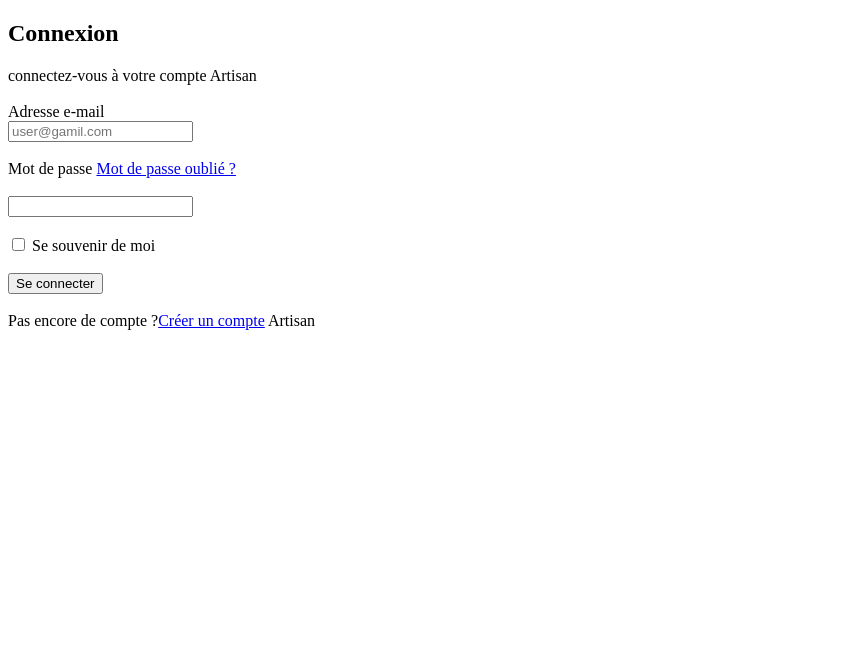
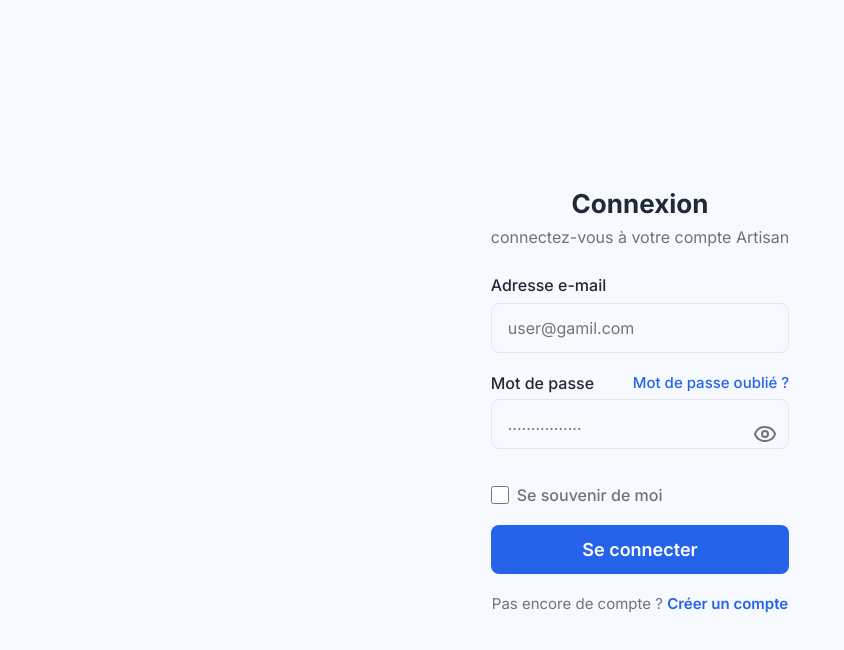
Before and after one commit to MDJ228/Artisan-hub, a plain HTML site: page Connexion.html in a window 1280 px wide. Shown: the whole page, without its empty margins (0-844 px from the left). Drawn offline with nearby package versions, Linux system fonts and the light colour scheme.

Commit message:
Mon troisième commit

```diff
--- a/Connexion.css
+++ b/Connexion.css
@@ -0,0 +1,317 @@
+* {
+    margin: 0;
+    padding: 0;
+    box-sizing: border-box;
+}
+
+body {
+    min-height: 100vh;
+    display: flex;
+    justify-content: center;
+    align-items: center;
+    background-color: #f6fafe;
+    padding: 16px;
+    font-family: 'Inter', sans-serif;
+}
+
+.container {
+    width: 100%;
+    display: flex;
+    justify-content: center;
+}
+
+.form-box {
+    background-color: #ffffff;
+    width: 100%;
+    max-width: 420px;
+    padding: 32px;
+    border-radius: 12px;
+    box-shadow: 0 4px 20px rgba(37, 99, 235, 0.1);
+}
+
+h2 {
+    color: #1f2937;
+    font-size: 20px;
+    font-weight: 700;
+    text-align: center;
+    margin-bottom: 6px;
+}
+
+.subtitle {
+    font-size: 14px;
+    color: #6b7280;
+    text-align: center;
+    margin-bottom: 24px;
+}
+
+label {
+    display: block;
+    font-size: 14px;
+    font-weight: 500;
+    color: #1f2937;
+    margin-bottom: 6px;
+    user-select: none;
+}
+
+input[type="email"],
+input[type="password"],
+input[type="text"] {
+    width: 100%;
+    padding: 10px 14px;
+    border: 1.5px solid #e5e7eb;
+    border-radius: 8px;
+    background-color: #f6fafe;
+    font-size: 14px;
+    font-family: 'Inter', sans-serif;
+    color: #1f2937;
+    margin-bottom: 16px;
+    outline: none;
+    transition: border 0.2s;
+}
+
+input[type="email"]:focus,
+input[type="password"]:focus,
+input[type="text"]:focus {
+    border-color: #2563eb;
+    background-color: #ffffff;
+    box-shadow: 0 0 0 3px rgba(37, 99, 235, 0.15);
+}
+
+/* Label + lien "Mot de passe oublié" sur la même ligne */
+.label-row {
+    display: flex;
+    justify-content: space-between;
+    align-items: center;
+    margin-bottom: 6px;
+}
+
+.label-row label {
+    margin-bottom: 0;
+}
+
+.label-row a {
+    font-size: 13px;
+    color: #2563eb;
+    text-decoration: none;
+    font-weight: 500;
+}
+
+.label-row a:hover {
+    text-decoration: underline;
+}
+
+/* Champ mot de passe avec icône */
+.input-group {
+    position: relative;
+    margin-bottom: 16px;
+}
+
+.input-group input {
+    margin-bottom: 0;
+    padding-right: 42px;
+}
+
+.toggle-password {
+    position: absolute;
+    right: 12px;
+    top: 50%;
+    transform: translateY(-50%);
+    cursor: pointer;
+    color: #6b7280;
+    transition: color 0.2s;
+    display: flex;
+    align-items: center;
+}
+
+.toggle-password:hover {
+    color: #2563eb;
+}
+
+/* Case à cocher */
+.remember-me {
+    display: flex;
+    align-items: center;
+    gap: 8px;
+    margin-bottom: 20px;
+}
+
+.remember-me input[type="checkbox"] {
+    width: 16px;
+    height: 16px;
+    accent-color: #2563eb;
+    margin: 0;
+}
+
+.remember-me label {
+    margin: 0;
+    font-size: 14px;
+    color: #6b7280;
+}
+
+button {
+    width: 100%;
+    padding: 12px;
+    border-radius: 8px;
+    border: none;
+    background-color: #2563eb;
+    color: #ffffff;
+    font-size: 16px;
+    font-weight: 600;
+    font-family: 'Inter', sans-serif;
+    cursor: pointer;
+    transition: background-color 0.2s;
+    user-select: none;
+}
+
+button:hover {
+    background-color: #1e40af;
+}
+
+.register-link {
+    text-align: center;
+    font-size: 14px;
+    color: #6b7280;
+    margin-top: 16px;
+}
+
+.register-link a {
+    color: #2563eb;
+    text-decoration: none;
+    font-weight: 600;
+}
+
+.register-link a:hover {
+    text-decoration: underline;
+}
+
+/* Désactiver sélection */
+h2, label, button, .subtitle, .register-link {
+    user-select: none;
+}
+
+/* Responsive */
+.form-box {
+    background-color: #ffffff;
+    width: 100%;
+    max-width: 500px; /* ← plus large */
+    padding: 48px;    /* ← plus d'espace intérieur */
+    border-radius: 12px;
+    box-shadow: 0 4px 20px rgba(37, 99, 235, 0.1);
+}
+
+h2 {
+    color: #1f2937;
+    font-size: 26px;   /* ← plus grand */
+    font-weight: 700;
+    text-align: center;
+    margin-bottom: 8px;
+}
+
+.subtitle {
+    font-size: 16px;   /* ← plus grand */
+    color: #6b7280;
+    text-align: center;
+    margin-bottom: 28px;
+}
+
+label {
+    display: block;
+    font-size: 16px;   /* ← plus grand */
+    font-weight: 500;
+    color: #1f2937;
+    margin-bottom: 8px;
+    user-select: none;
+}
+
+input[type="email"],
+input[type="password"],
+input[type="text"] {
+    width: 100%;
+    padding: 14px 16px; /* ← plus de padding */
+    border: 1.5px solid #e5e7eb;
+    border-radius: 8px;
+    background-color: #f6fafe;
+    font-size: 16px;    /* ← plus grand */
+    font-family: 'Inter', sans-serif;
+    color: #1f2937;
+    margin-bottom: 20px;
+    outline: none;
+    transition: border 0.2s;
+}
+
+input[type="email"]:focus,
+input[type="password"]:focus,
+input[type="text"]:focus {
+    border-color: #2563eb;
+    background-color: #ffffff;
+    box-shadow: 0 0 0 3px rgba(37, 99, 235, 0.15);
+}
+
+.label-row a {
+    font-size: 15px;   /* ← plus grand */
+    color: #2563eb;
+    text-decoration: none;
+    font-weight: 500;
+}
+
+.remember-me input[type="checkbox"] {
+    width: 18px;       /* ← plus grand */
+    height: 18px;
+    accent-color: #2563eb;
+    margin: 0;
+}
+
+.remember-me label {
+    margin: 0;
+    font-size: 16px;   /* ← plus grand */
+    color: #6b7280;
+}
+
+button {
+    width: 100%;
+    padding: 14px;     /* ← plus de padding */
+    border-radius: 8px;
+    border: none;
+    background-color: #2563eb;
+    color: #ffffff;
+    font-size: 18px;   /* ← plus grand */
+    font-weight: 600;
+    font-family: 'Inter', sans-serif;
+    cursor: pointer;
+    transition: background-color 0.2s;
+    user-select: none;
+}
+
+button:hover {
+    background-color: #1e40af;
+}
+
+.register-link {
+    text-align: center;
+    font-size: 15px;   /* ← plus grand */
+    color: #6b7280;
+    margin-top: 20px;
+}
+
+/* Responsive */
+@media (max-width: 480px) {
+    .form-box {
+        padding: 32px 20px;
+    }
+
+    h2 {
+        font-size: 22px;
+    }
+
+    input[type="email"],
+    input[type="password"],
+    input[type="text"] {
+        font-size: 15px;
+        padding: 12px 14px;
+    }
+
+    button {
+        font-size: 16px;
+        padding: 12px;
+    }
+}
--- a/Connexion.html
+++ b/Connexion.html
@@ -5,28 +5,48 @@
     <meta name="viewport" content="width=device-width, initial-scale=1.0">
     <title>Connexion_ARTISAN-HUB</title>
     <link rel="stylesheet" href="Connexion.css">
+    <link href="https://fonts.googleapis.com/css2?family=Inter:wght@400;500;600;700&display=swap" rel="stylesheet">
+    <script src="https://unpkg.com/lucide@latest"></script>
 </head>
 <body>
 
     <div class="Container">
         <div class="box-form">
             <h2>Connexion</h2>
+            <p class="subtitle">connectez-vous à votre compte Artisan</p>
             <form action="Traitement.php" method="post">
-                connectez-vous à votre compte Artisan <br><br>
+
                 <!--Label du mail-->
-                <label for="mail">Adresse e-mail</label><br>
-                <input type="email" id="mail" placeholder="user@gamil.com" required><br><br>
+                <label for="mail">Adresse e-mail</label>
+                <input type="email" id="mail" placeholder="user@gamil.com" required>
+
                 <!--Label mot de passe-->
+                <div class="label-row">
                 <label for="password">Mot de passe</label>
-                <a href="#">Mot de passe oublié ?</a><br><br>
-                <input type="password" id="password"><br><br>
-                <input type="checkbox" id="choix"> Se souvenir de moi <br><br>
-                 <button type="submit">Se connecter</button><br><br>
-                Pas encore de compte ?<a href="Inscription.html" target="_blank">Créer un compte</a> Artisan
+                <a href="#">Mot de passe oublié ?</a>
+                </div>
+
+                <div class="input-group">
+                <input type="password" id="password" name="password" placeholder="................">
+                <span class="toggle-password" onclick="togglePassword('password', this)">
+                    <i data-lucide="eye"></i>
+                </span>
+                </div>
+                <div class="remember-me">
+                <input type="checkbox" id="choix">
+                <label for="choix">Se souvenir de moi</label>
+                </div>
+                 <button type="submit">Se connecter</button>
+                 <p class="register-link">
+                Pas encore de compte ?
+                <a href="Inscription.html" target="_blank">Créer un compte</a>
+                </p>
 
 
             </form>
         </div>
+
     </div>
+    <script src="Password.js"></script>
 </body>
 </html>
--- a/Inscription.css
+++ b/Inscription.css
@@ -0,0 +1,200 @@
+* {
+    margin: 0;
+    padding: 0;
+    box-sizing: border-box;
+}
+body{
+    min-height: 100vh;
+    display: flex;
+    margin: 0;
+    padding: 16px;
+    background-color: #f6fafe;
+    justify-content: center;
+    align-items: center;
+    box-sizing: border-box;
+    font-family: 'Inter', sans-serif;
+    user-select: none;
+}
+
+
+.form-box{
+    background-color: #ffffff;
+    width: 100%;
+    max-width: 420px;
+    padding: 32px;
+    border-radius: 12px;
+    box-shadow: 0 4px 20px rgba(37, 99, 235, 0.1);
+    box-sizing: border-box;
+
+}
+
+h2{
+    color: #1f2937;
+    font-size: 30px;
+    font-weight: 600;
+    text-align: center;
+    margin-bottom: 24px;
+}
+input, select{
+    width: 100%;
+    border-radius:8px;
+    padding: 10px 14px;
+    border:1.5px solid #e5e7eb;
+    outline: none;
+    background-color: #f6fafe;
+    font-size:14px;
+    font-family: 'Inter', sans-serif;
+    color: #1f2937;
+    box-sizing: border-box;
+    transition: border 0.2s;
+
+}
+
+/* ── Mobile ── */
+@media (max-width: 480px){
+    body{
+        padding: 12px;
+        align-items: flex-start;
+        padding-top: 32px;
+    }
+    .form-box{
+         padding: 28px 20px;
+        border-radius: 10px;
+    }
+    h2 {
+        font-size: 20px;
+        margin-bottom: 20px;
+    }
+    label {
+        font-size: 14px;
+    }
+    input, select {
+        font-size: 15px;
+        padding: 12px 14px;
+        margin-bottom: 16px;
+    }
+    button {
+        font-size: 16px;
+        padding: 12px;
+    }
+
+    .form-footer p {
+        font-size: 13px;
+    }
+
+    .toggle-password svg {
+        width: 18px;
+        height: 18px;
+    }
+}
+
+
+/* ── Tablette ── */
+@media (max-width: 768px) {
+    .form-box {
+        padding: 36px 32px;
+        max-width: 100%;
+    }
+    h2 {
+        font-size: 22px;
+    }
+}
+
+
+
+input:focus, select:focus{
+    border-color: #2563eb;
+    background-color: #ffffff;
+    box-shadow: 0 0 0 3px rgba(37, 99, 235, 0.15);
+}
+
+button{
+    background-color: #2563eb;
+    color: #ffffff;
+    border: none;
+    border-radius: 8px;
+    cursor:pointer;
+    width: 100%;
+    padding: 12px;
+    font-size: 16px;
+    font-weight: 600;
+    font-family: 'Inter', sans-serif;
+    height: 40px;
+    margin-top: 8px;
+    transition: background-color 0.2s;
+
+}
+button:hover{
+    background-color: #1e40af;
+}
+.form-footer{
+    display: flex;
+    flex-direction: column;
+    align-items:center ;
+    gap: 10px;
+    margin-top: 8px;
+}
+
+.form-footer p{
+font-size: 14px;
+color: #6b7280;
+margin: 0;
+}
+
+.form-footer a{
+    color: #2563eb;
+    text-decoration: none;
+    font-weight: 520;
+}
+
+label{
+    display: block;
+    font-size: 14px;
+    font-weight: 500;
+    color: #1f2937;
+    margin-bottom: 6px;
+    margin-top: 4px;
+}
+
+
+label:focus{
+    border-color: rgb(18, 131, 230);
+    box-shadow: 4px;
+}
+input::placeholder{
+    color: #666;
+    font-style: italic;
+}
+
+.input-group{
+    position: relative;
+    margin-bottom: 16px;
+}
+
+.input-group input{
+    margin-bottom: 0;
+    padding-right: 42px;
+}
+
+.toggle-password{
+    position: absolute;
+    right: 12px;
+    top: 50%;
+    transform: translateY(-50%);
+    cursor: pointer;
+    color: #6b7280;
+    display: flex;
+    font-size: 18px;
+    transition: color 0.2s;
+    align-items: center;
+}
+
+.toggle-password:hover{
+
+    color: #2563eb;
+}
+
+.toggle-password svg{
+    width: 18px;
+    height: 18px;
+}
--- a/Password.js
+++ b/Password.js
@@ -13,3 +13,23 @@ function verifierMotDePasse(){
     }
         return true;
 }
+lucide.createIcons();
+
+function togglePassword(fieldId, span) {
+    const input = document.getElementById(fieldId);
+    const isHidden = input.type === "password";
+
+    input.type = isHidden ? "text" : "password";
+
+    // Remplacer par SVG direct
+    span.innerHTML = isHidden
+        ? `<svg xmlns="http://www.w3.org/2000/svg" width="18" height="18" viewBox="0 0 24 24" fill="none" stroke="currentColor" stroke-width="2" stroke-linecap="round" stroke-linejoin="round">
+                <path d="M17.94 17.94A10.07 10.07 0 0 1 12 20c-7 0-11-8-11-8a18.45 18.45 0 0 1 5.06-5.94"/>
+                <path d="M9.9 4.24A9.12 9.12 0 0 1 12 4c7 0 11 8 11 8a18.5 18.5 0 0 1-2.16 3.19"/>
+                <line x1="1" y1="1" x2="23" y2="23"/>
+           </svg>`
+        : `<svg xmlns="http://www.w3.org/2000/svg" width="18" height="18" viewBox="0 0 24 24" fill="none" stroke="currentColor" stroke-width="2" stroke-linecap="round" stroke-linejoin="round">
+                <path d="M1 12s4-8 11-8 11 8 11 8-4 8-11 8-11-8-11-8z"/>
+                <circle cx="12" cy="12" r="3"/>
+           </svg>`;
+}
```
Also changed, not shown: Inscription.html (+24 -10 lines), WhatsApp Image 2026-06-09 at 06.43.36.jpeg (added).
